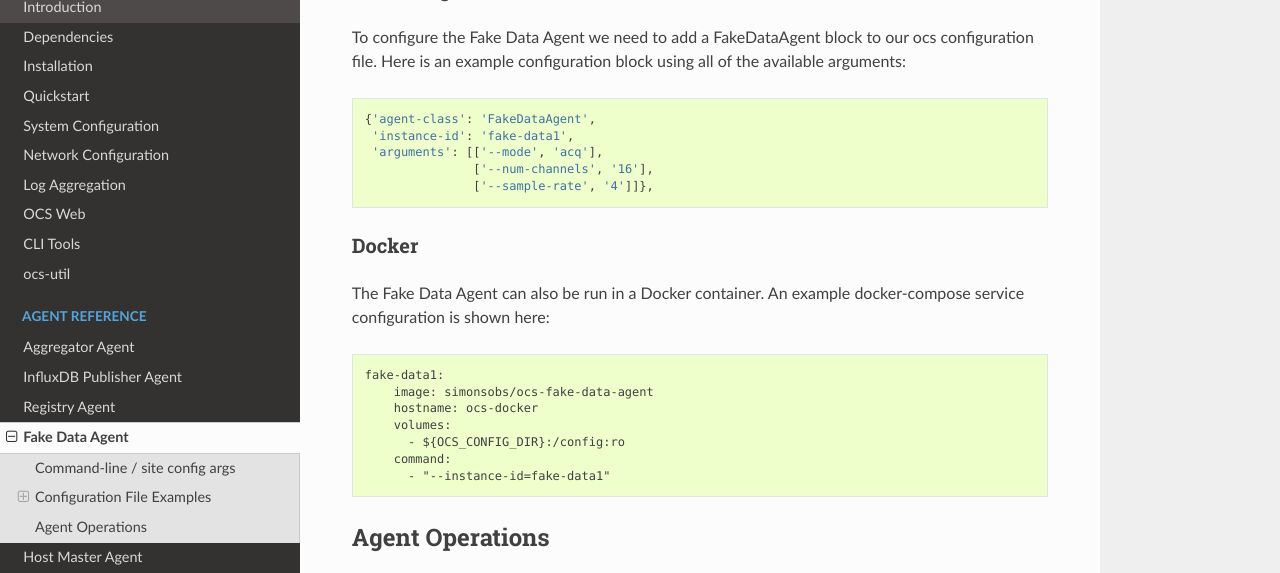
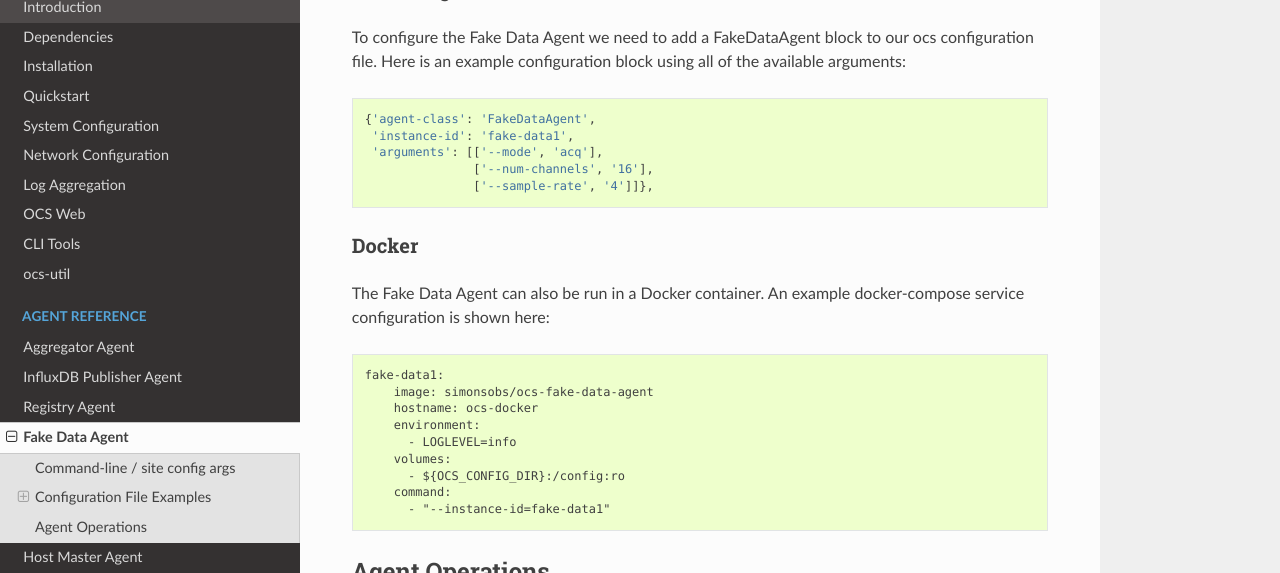
Before and after one commit to simonsobs/ocs, a Sphinx documentation site: the page built from docs/agents/fake_data.rst, in a window 1280 px wide and 900 px high, scrolled down 564 px, cut to the strip 0-573 px from the top of the window. Built offline with Sphinx 7.4.7 and the Read the Docs theme 2.0.0, drawn with Linux system fonts in a browser that asks for light colours.

Commit message:
Add log level env variable to fake data agent
Add example docker environment variable setting to docs for FakeDataAgent. Also
add similar documentation to the Aggregator, which previously had the same
log level setting added.

```diff
--- a/docs/agents/aggregator.rst
+++ b/docs/agents/aggregator.rst
@@ -168,6 +168,8 @@ Here is an example configuration::
         container_name: ocs-aggregator
         hostname: ocs-docker
         user: "9000"
+        environment:
+          - LOGLEVEL=info
         volumes:
           - ${OCS_CONFIG_DIR}:/config
           - /path/to/host/data:/data
--- a/docs/agents/fake_data.rst
+++ b/docs/agents/fake_data.rst
@@ -38,6 +38,8 @@ docker-compose service configuration is shown here::
     fake-data1:
         image: simonsobs/ocs-fake-data-agent
         hostname: ocs-docker
+        environment:
+          - LOGLEVEL=info
         volumes:
           - ${OCS_CONFIG_DIR}:/config:ro
         command:
```
Also changed, not shown: 1 other file.
